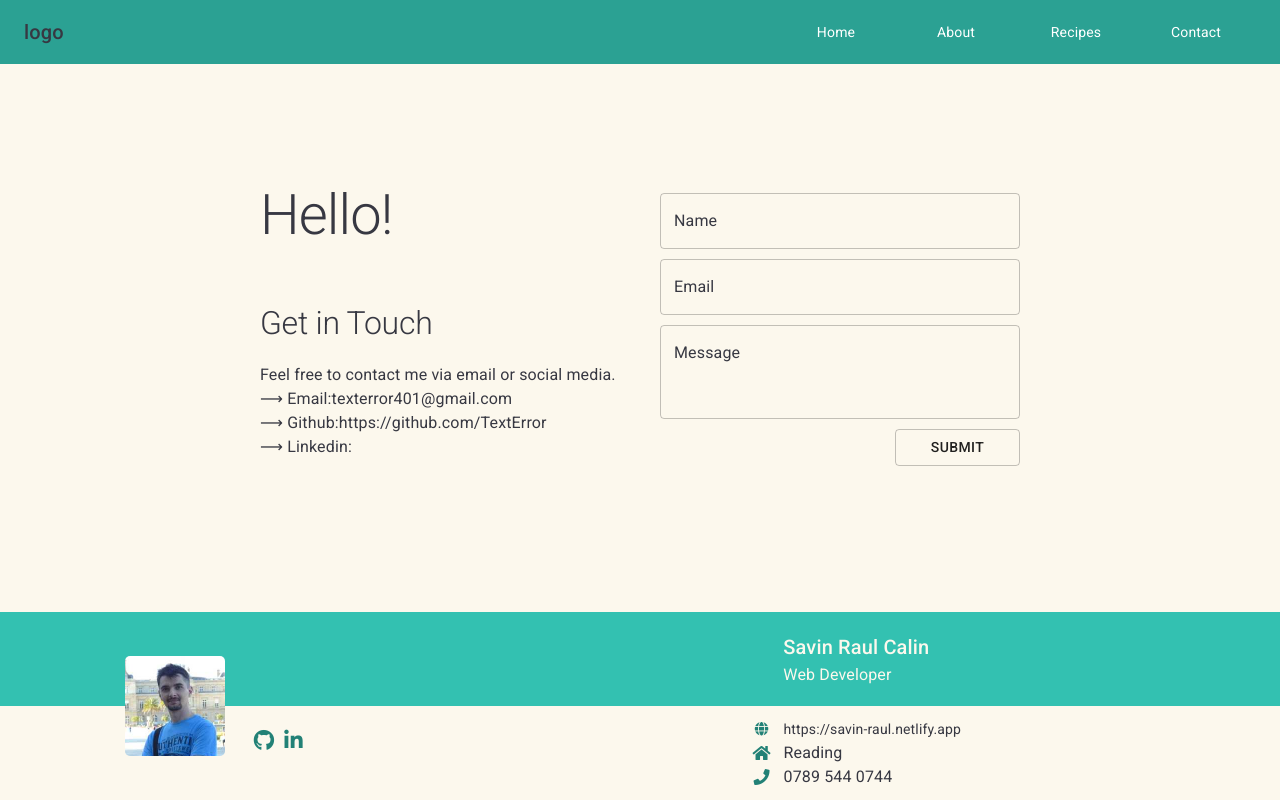
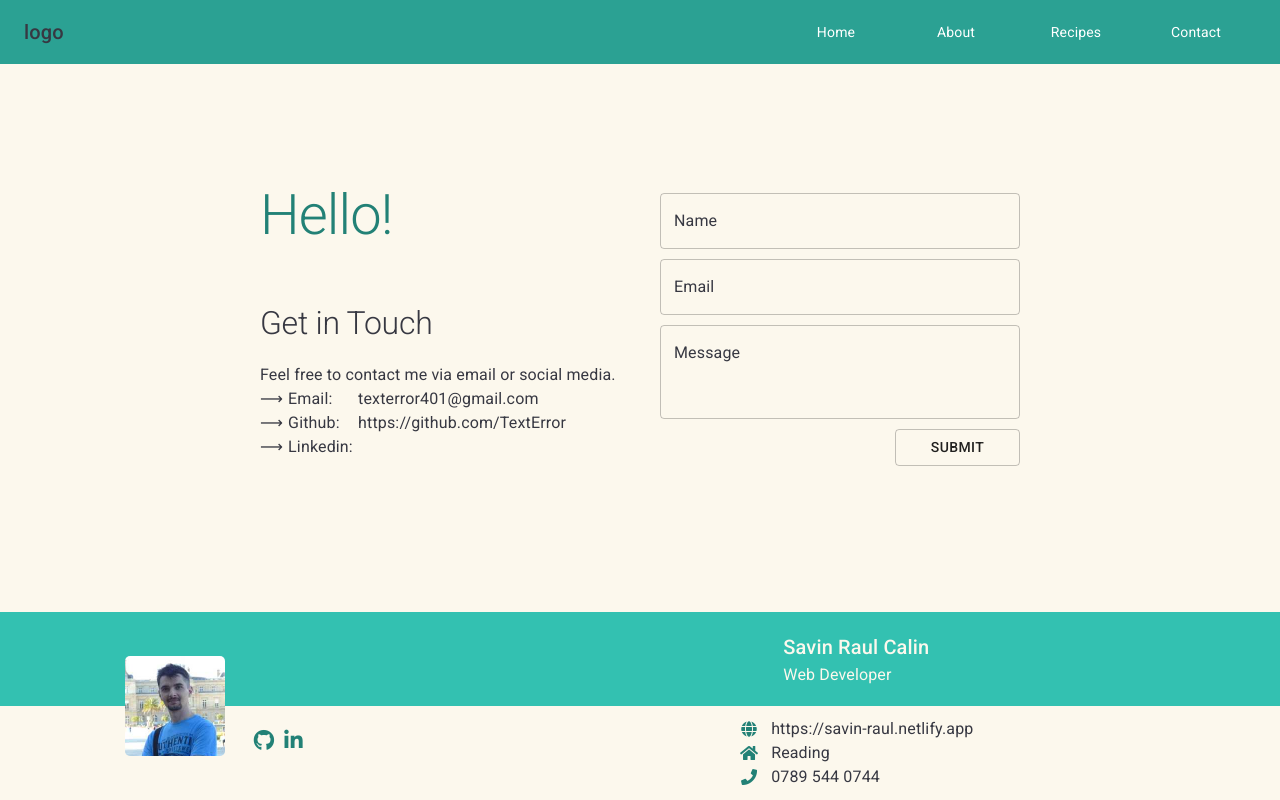
Before and after one commit to TextError/Simply-Food, a Gatsby site: page /contact in a window 1280 px wide. Built offline with nearby package versions, Linux system fonts and the light colour scheme; Gatsby itself is replaced by a stand-in of ours.

Commit message:
[Contact] Css update

```diff
--- a/src/components/contact/Styled_Contact.ts
+++ b/src/components/contact/Styled_Contact.ts
@@ -13,10 +13,18 @@ const StyledContact = styled.main`
     & > article {
       & > h1 {
         margin-bottom: revert;
+        color: var(--darkPrimary);
       };
       & > h2 {
         margin-bottom: 20px;
       };
+      & > p {
+        display: flex;
+        &  > span {
+          padding: 0 5px;
+          width: 75px;
+        }
+      }
     };
     & > form {
       flex-direction: column;
--- a/src/components/contact/wrapper/text/Text.tsx
+++ b/src/components/contact/wrapper/text/Text.tsx
@@ -7,19 +7,19 @@ const Text: React.FC = () => (
     <Typography variant='h2'>Get in Touch</Typography>
     <Typography>Feel free to contact me via email or social media.</Typography>
     <Typography>
-      <span>⟶&nbsp;</span>
-      Email:
-      <span><a href="mailto:texterror401@gmail.com">texterror401@gmail.com</a></span>
+      ⟶
+      <span>Email:</span>
+      <a href="mailto:texterror401@gmail.com">texterror401@gmail.com</a>
     </Typography>
     <Typography>
-      <span>⟶&nbsp;</span>
-      Github:
-      <span><a href='https://github.com/TextError' target='_blank' rel="noreferrer">https://github.com/TextError</a></span>
+      ⟶
+      <span>Github:</span>
+      <a href='https://github.com/TextError' target='_blank' rel="noreferrer">https://github.com/TextError</a>
     </Typography>
     <Typography>
-      <span>⟶&nbsp;</span>
-      Linkedin:
-      <span><a href='https://www.linkedin.com/in/raul-calin-savin-22682516b/' target='_blank' rel="noreferrer"></a></span>
+      ⟶
+      <span>Linkedin:</span>
+      <a href='https://www.linkedin.com/in/raul-calin-savin-22682516b/' target='_blank' rel="noreferrer"></a>
     </Typography>
   </Grid>
 )
--- a/src/layout/footer/Footer.tsx
+++ b/src/layout/footer/Footer.tsx
@@ -33,7 +33,7 @@ const Footer: React.FC = () => {
           <Grid container>
             { !isMobile && <WebDev /> }
             <Box component='div'>
-              <Box component='span'><i className="fas fa-globe"></i><a href='https://savin-raul.netlify.app/' target='_blank' rel="noreferrer">https://savin-raul.netlify.app</a></Box>
+              <Typography component='span'><i className="fas fa-globe"></i><a href='https://savin-raul.netlify.app/' target='_blank' rel="noreferrer">https://savin-raul.netlify.app</a></Typography>
               <Typography><i className="fas fa-home" />Reading</Typography>
               <Typography><i className="fas fa-phone" />0789 544 0744</Typography>
             </Box>
--- a/src/layout/footer/Styled_Footer.ts
+++ b/src/layout/footer/Styled_Footer.ts
@@ -5,7 +5,7 @@ interface IProps {
 };
 
 const StyledFooter = styled.footer<IProps>`
-  background: linear-gradient(to bottom, var(--lightPrimary) 50%, var(--lightWhite) 50%);
+  background: linear-gradient(to bottom, var(--lightPrimary) 50%, var(--background) 50%);
   .webdev {
     h6, p {
       color: var(--lightWhite);
--- a/src/styled-components/Base.ts
+++ b/src/styled-components/Base.ts
@@ -21,6 +21,7 @@ const Base = createGlobalStyle`
     --lightRed: ${theme.error.light};
     --red: ${theme.error.main};
     --darkRed: ${theme.error.dark};
+    --background: ${theme.white.light};
     --navbar: 64px;
     --footer: 188px;
     --transition: .3s;
@@ -30,7 +31,7 @@ const Base = createGlobalStyle`
   };
 
   main {
-    background-color: var(--lightWhite);
+    background-color: var(--background);
   }
 
   a {
```
